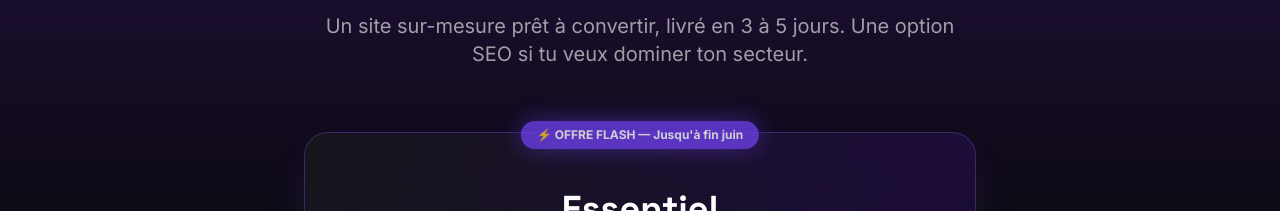
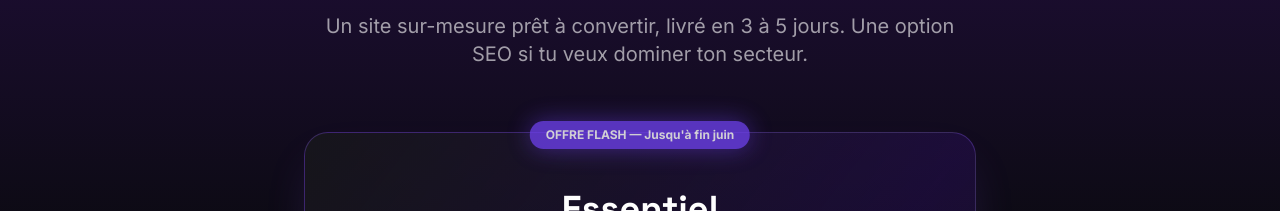
Before and after one commit to DigitalPulseAgency/SITE-AGENCE-definitif, a React (Vite) app: page /sites-internet in a window 1280 px wide. Shown: the part 1332-1543 px from the top of the page. Built offline with nearby package versions, Linux system fonts and the light colour scheme.

Commit message:
site-internet: supprime emoji éclair badge offre flash

```diff
--- a/src/pages/SiteInternet.jsx
+++ b/src/pages/SiteInternet.jsx
@@ -91,7 +91,7 @@ export default function SiteInternet() {
               {/* Badge en haut */}
               <div className="absolute -top-3 left-1/2 -translate-x-1/2">
                 <div className="bg-[#6B3FE8] text-white text-xs font-bold px-4 py-1.5 rounded-full whitespace-nowrap shadow-[0_0_25px_rgba(107,63,232,0.6)] animate-pulse" style={{ animationDuration: '3s' }}>
-                  ⚡ OFFRE FLASH — Jusqu'à fin juin
+                  OFFRE FLASH — Jusqu'à fin juin
                 </div>
               </div>
 
```
